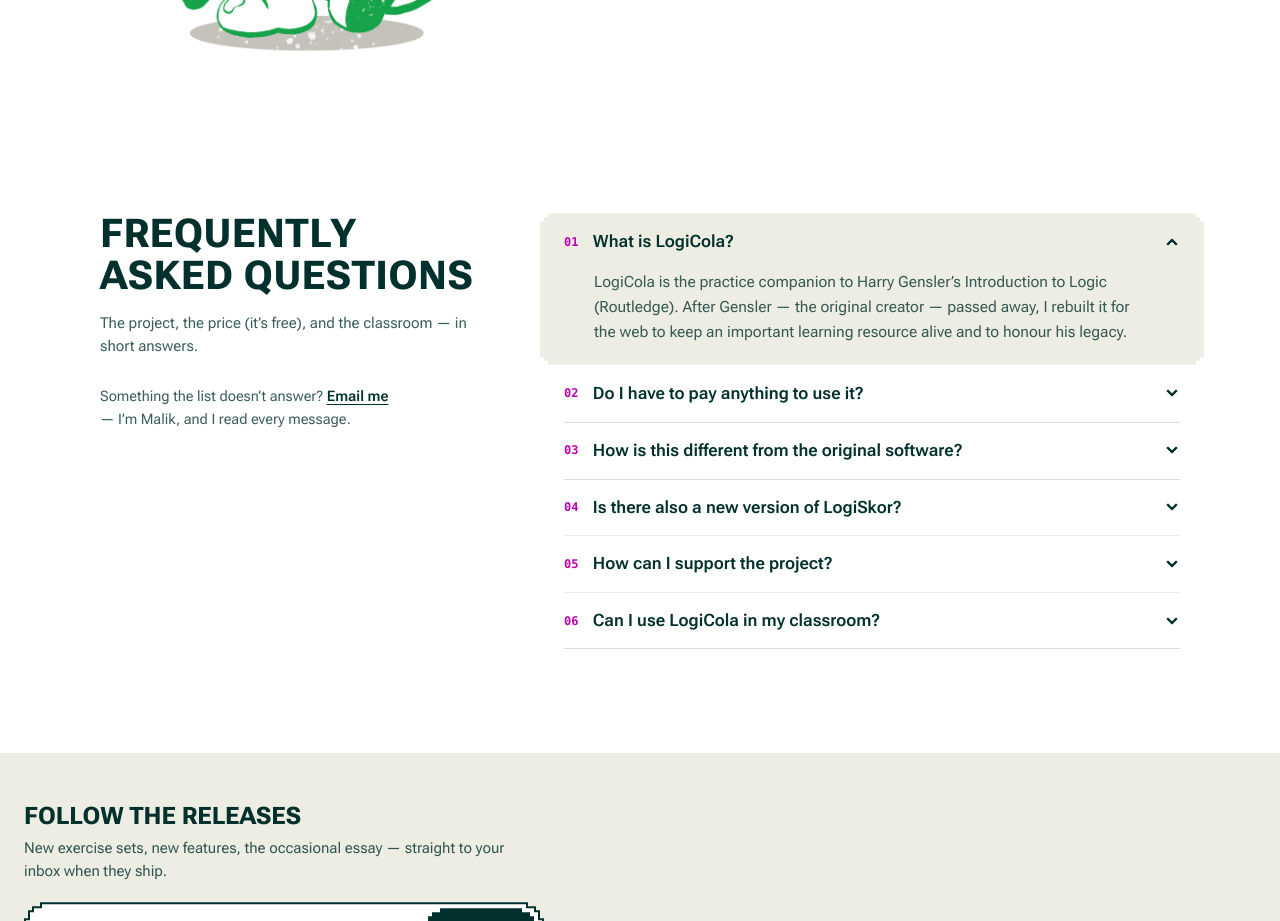
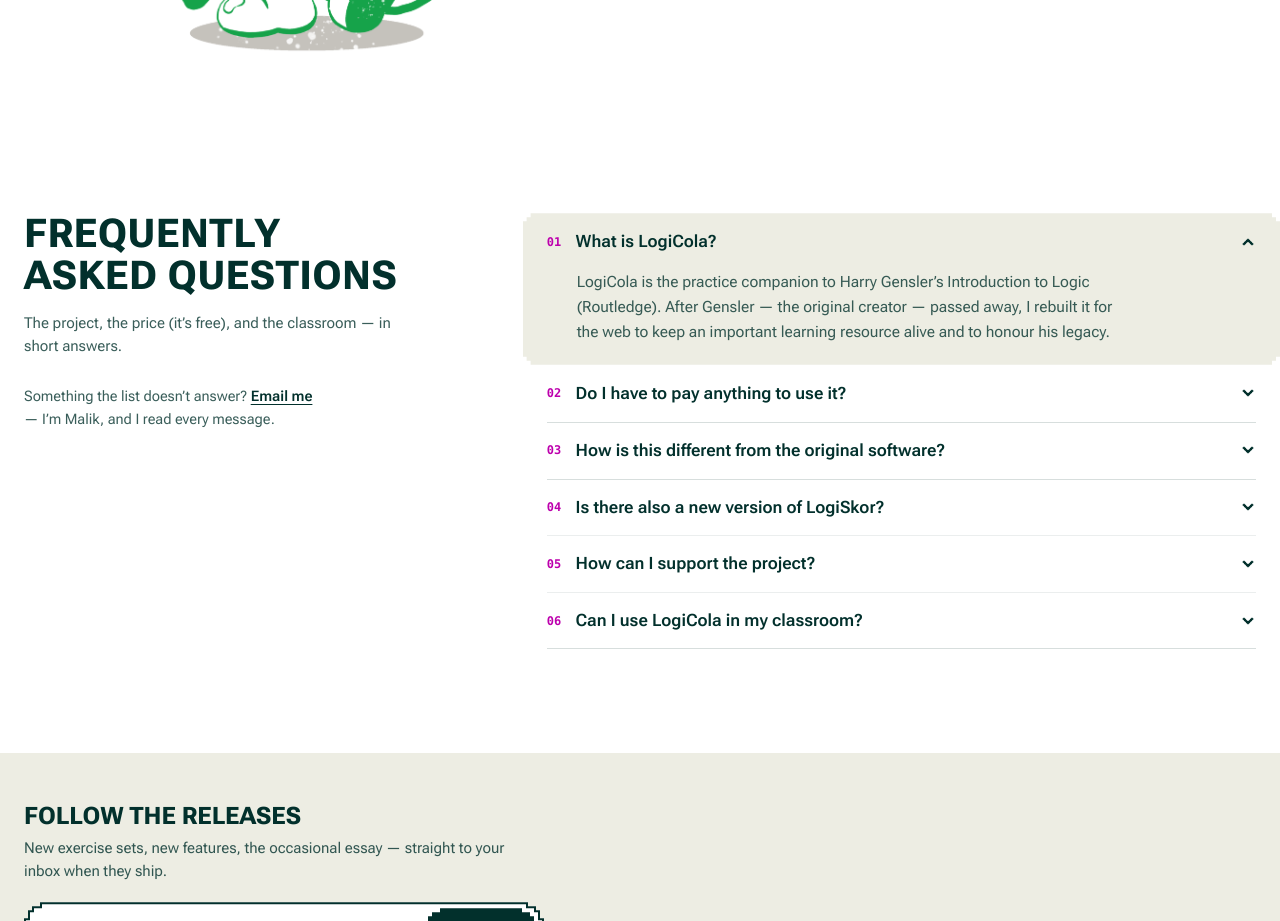
Before and after one commit to malikpiara/logicola, a Next.js app: page /nav-preview in a window 1280 px wide. Shown: the part 460-1381 px from the top of the page. Built offline with nearby package versions, Linux system fonts and the light colour scheme; no server answers.

Commit message:
fix(faq): align the section container with the footer's screen-xl

```diff
--- a/app/globals.css
+++ b/app/globals.css
@@ -1316,14 +1316,23 @@
     --faq-bleed: 16px;
   }
   .faq-wrap {
-    max-width: 1128px;
+    /* screen-xl + px-4/sm:px-6 — the footer's (and header's) container,
+       so the rail's left edge lines up with FOLLOW THE RELEASES below
+       (Malik's catch, 2026-08-15: the lab judged at 1128, but the app's
+       de-facto container is screen-xl — the FAQ follows the app) */
+    max-width: 1280px;
     margin-inline: auto;
     padding: 46px 16px 56px;
   }
-  @media (min-width: 1024px) {
+  @media (min-width: 640px) {
     .faq {
       --faq-bleed: 24px;
     }
+    .faq-wrap {
+      padding-inline: 24px;
+    }
+  }
+  @media (min-width: 1024px) {
     .faq-wrap {
       padding: 76px 24px 88px;
       display: grid;
```
Also changed, not shown: 1 other file (tests, documents, lock files or other folders).
